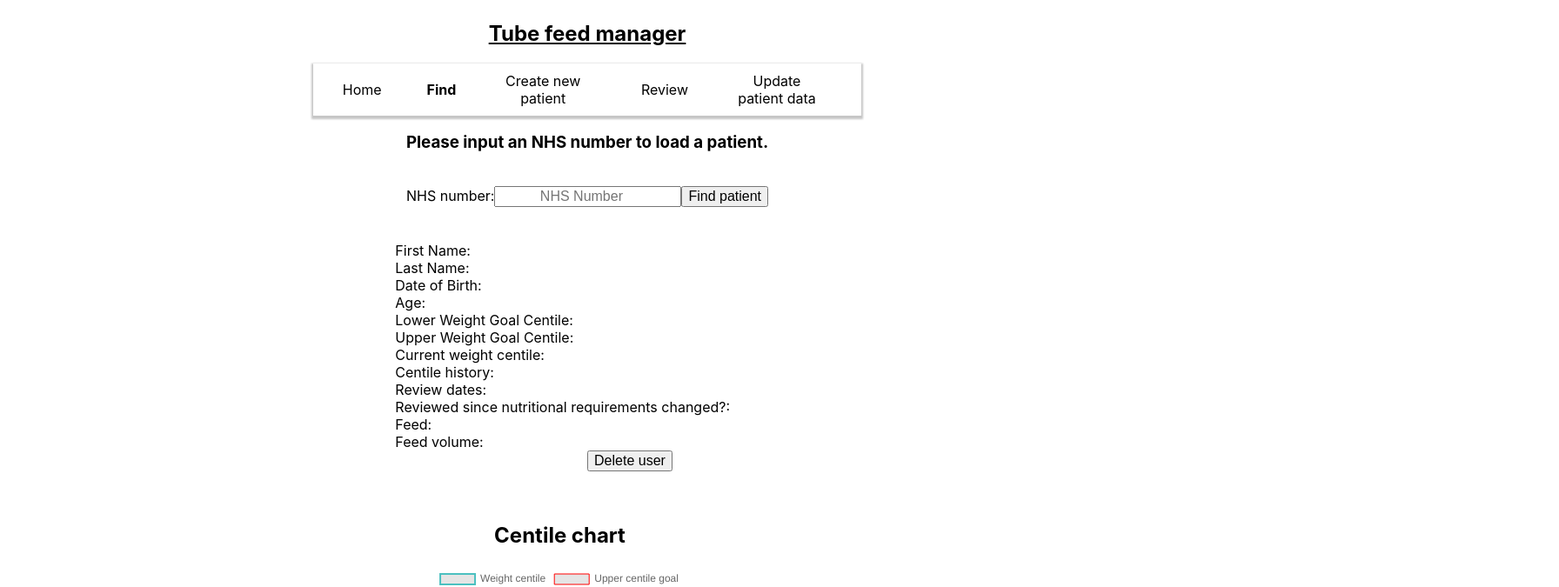
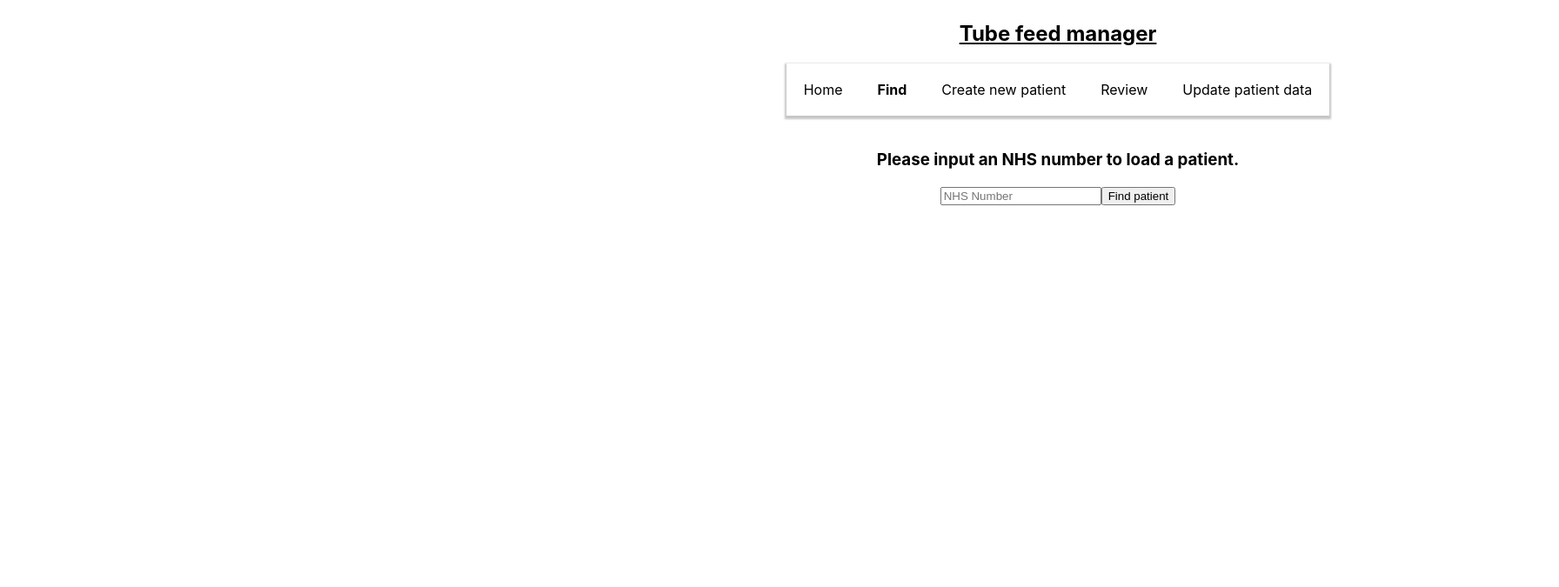
Before and after one commit to dessertivore/tube-feed-manager, a React (Create React App) app in the folder frontend/: page /Find in a window 1280 px wide. Shown: the top 675 px of the page at 87% size, 1792 px wide, since content can reach past the window. Built offline with nearby package versions, Linux system fonts and the light colour scheme.

Commit message:
Update forms and navbar to look tidier

```diff
--- a/frontend/src/Pages/App.js
+++ b/frontend/src/Pages/App.js
@@ -52,7 +52,7 @@ const Main = () => {
  */
 
 const App = () => (
-  <div className='app'>
+  <div className="app">
     <h1>Tube feed manager</h1>
     <Navigation />
     <Main />
--- a/frontend/src/Pages/Find.js
+++ b/frontend/src/Pages/Find.js
@@ -72,9 +72,9 @@ function MyForm() {
           setReviewedGraph(responseData['reviewed'])
           setFeedname(responseData['feed_name']);
           setFeedvolume(responseData['feed_volume'])
-          // make delete button visible
-          document.getElementById("deletebutton").style.visibility = "visible";
-          document.getElementById("chart").style.visibility = "visible";
+          // make patient info and delete button visible
+          document.getElementById('FindApp').style.display = "block";
+
 
         } else {
           console.error('Failed to fetch data from the server.');
@@ -88,9 +88,7 @@ function MyForm() {
           setAllcentiles(responseData['']);
           setReviewed(responseData['']);
           setFeedname(responseData['']);
-          setFeedvolume(responseData[''])
-          document.getElementById("deletebutton").style.visibility = "hidden";
-
+          setFeedvolume(responseData['']);
         }
       } catch (error) {
         console.error('Error:', error);
@@ -119,9 +117,8 @@ function MyForm() {
     return (
       <div>
         <br />
+        <h3>Please input an NHS number to load a patient.</h3>
         <form onSubmit={handleSearchSubmit}>
-          <label>
-            NHS number:
             <input
               label = "NHS Number"
               inputStyle="box"
@@ -131,19 +128,15 @@ function MyForm() {
               value={data.NHS_no}
               onChange={handleChange}
             />
-          </label>
-
           <button type="submit">Find patient</button>
         </form>
         <br />
 
-
         {data ? (
-          <div id='FindApp'>
+          <div id='FindApp' class ="hidden">
             {firstname !== 0 && lastname!== 0 && dob!== 0 && lowergoalcentile!== 0 && uppergoalcentile!== 0 ? (
-              <div >
+              <div>
                 <br />First Name: {firstname}
-
                 <br />Last Name: {lastname}
                 <br />Date of Birth: {dob}
                 <br />Age: {age}
@@ -155,28 +148,27 @@ function MyForm() {
                 <br />Reviewed since nutritional requirements changed?: {reviewedSinceChange}
                 <br />Feed: {feed_name}
                 <br />Feed volume: {feed_volume}
-
+                <button id = 'deletebutton'  onClick = {deleteUser}>Delete user</button>
+                <br></br>
+                <br></br>
+                <h2>Centile chart</h2>
+                <div id = "chart">
+                  <div><canvas id="acquisitions"></canvas></div>
+                  <LineChart reviewed={reviewedgraph} allcentiles={allcentilesgraph} upper={uppergoalcentile} lower = {lowergoalcentile} />
+              </div>
               </div>
             ) : (
-              <p>Loading data...</p>
-
+              <p>No data...</p>
             )}
           </div>
         ) : null}
-         <button id = 'deletebutton' class = "hidden" onClick = {deleteUser}>Delete user</button>
-              <div id = "chart" class ="hidden">
-              <br></br>
-              <br></br>
-                <h2>Centile chart</h2>
-                <div><canvas id="acquisitions"></canvas></div>
-                <LineChart reviewed={reviewedgraph} allcentiles={allcentilesgraph} upper={uppergoalcentile} lower = {lowergoalcentile} />
-              </div>
+
       </div>
     );
   }
 
-  /**
- * Find component that serves as the main page for searching and displaying patient information.
+/**
+ * Find component: serves as the main page for searching and displaying patient information.
  * @component
  * @returns {JSX.Element} Find component.
  */
@@ -184,13 +176,8 @@ function MyForm() {
 const Find= () => {
     return(
       <div className="App">
-            <h3>Please input an NHS number to load a patient.</h3>
-
-          <MyForm />
-          <br />
+        <MyForm />
         <br />
-
-
       </div>
     );
     }
--- a/frontend/src/Pages/Home.js
+++ b/frontend/src/Pages/Home.js
@@ -1,6 +1,6 @@
 const Home= () => {
     return(
-      <div className="app">
+      <div>
           <h3>Welcome to my tube feed management software.</h3>
           <br />
           <p>Current features are: create user, read user, update user, delete user.
--- a/frontend/src/Pages/Insert.js
+++ b/frontend/src/Pages/Insert.js
@@ -76,10 +76,12 @@ function InsertForm() {
               onFocus={(e) => e.target.type = 'date'}
               onBlur={(e) => e.target.type = ''}
               placeholder='Review date'
-              type="date"
               name = "dob"
               value={data.dob}
-              onChange={(e) => setData({ ...data, dob: (e.target.value)})}
+              onChange={(e) => {
+                const dateValue = new Date(e.target.value);
+                setData({ ...data, dob: (e.target.value)});
+              }}
             />
           <br />
 
--- a/frontend/src/Pages/Update.js
+++ b/frontend/src/Pages/Update.js
@@ -57,10 +57,12 @@ function UpdateForm() {
               onFocus={(e) => e.target.type = 'date'}
               onBlur={(e) => e.target.type = ''}
               placeholder='Birth date'
-              type="date"
               name = "dob"
               value={data.dob}
-              onChange={(e) => setData({ ...data, dob: (e.target.value)})}
+              onChange={(e) => {
+                const dateValue = new Date(e.target.value);
+                setData({ ...data, dob: (e.target.value)});
+              }}
             />
           <br />
 
--- a/frontend/src/index.css
+++ b/frontend/src/index.css
@@ -1,46 +1,33 @@
 * {
   box-sizing: border-box;
+  justify-items: center;
+}
+
+.app {
+  width:90%;
+  text-align: center;
+  align-items: center;
+  text-justify: center;
+  position: absolute;
 }
 
 h1 {
-  text-align: center;
   text-decoration: underline;
   font-size:x-large;
 }
 
-footer {
-  font-style: italic;
+h2 {
+  margin-left: -40%;
   text-align: center;
 }
-
-label, button, input {
-  font-size: medium;
-  text-align: center;
-  align-items: center;
-  align-content: center;
-}
-
-input:focus {
-  height:100%;
-  font-size: medium;
-
-}
-
-p {
-  text-align: center;
-  text-justify: inter-cluster;
-}
-
 #FindApp {
   text-align: left;
-  margin-left: 15% !important;
+  margin-left: 30% !important;
 }
 
 body {
   font-size: medium;
-  text-align: center;
-  display: flex;
-  justify-content: center; /* Horizontal centering */
+  justify-items: center; /* Horizontal centering */
   align-items: center; /* Vertical centering */
   font-family: -apple-system, BlinkMacSystemFont, 'Segoe UI', 'Roboto', 'Oxygen',
     'Ubuntu', 'Cantarell', 'Fira Sans', 'Droid Sans', 'Helvetica Neue',
@@ -49,73 +36,55 @@ body {
   -moz-osx-font-smoothing: grayscale;
 }
 
-
 code {
   font-family: source-code-pro, Menlo, Monaco, Consolas, 'Courier New',
     monospace;
 }
 
-
 html {
   box-sizing: border-box;
 }
 
+.hidden {
+  display: none;
+}
 
+nav {
+  display: flex;
+  justify-content: space-around; /* or other appropriate justification */
+  align-items: center;
+}
 
-.hidden {
-  display: block;
+nav ul {
+  list-style-type: none;
+  padding: 0;
+  margin: 0;
+  display: flex;
+  background-color: #fff;
+  color: black;
+  box-shadow: 0 2px 2px 2px rgba(9, 9, 9, 0.23);
+  height: 60px;
+  align-items: center;
 
 }
 
-.app {
-  width:90%;
-  text-align: center;
-  align-items: flex-start;
-  position: relative;
-  padding: 0;
-  margin-left: auto;
-
-}
-
-
-nav ul {
-  height: 60px;
-  width: 100%;
-  display: flex;
-  align-items: center;
-  position: relative;
-  padding: 0.5rem 0.5rem;
-  background-color: #fff;
-  color: black;
-  box-shadow: 0 2px 2px 2px rgba(9, 9, 9, 0.23);
-  margin-left: auto;
-}
-
 nav ul li {
-  list-style-type: none;
-  margin: 0 1rem;
-
+  margin: 0 10px; /* adjust as needed */
 }
 
 nav ul li a {
-  color: rgb(0, 0, 0);
   text-decoration: none;
-  display: block;
-  height: 60%;
+  color: black;
   padding: 10px;
-  width: 90%;
+  transition: font-weight 0.3s ease;
 }
 
 li a:hover, .active {
-  font-weight: 700;
+  font-weight: bolder;
 }
 
 h1 {
   margin-bottom: 20px;
-}
-
-h2 {
-  text-align: center;
 }
 
 p {
@@ -123,12 +92,10 @@ p {
 }
 
 #chart {
-  align-items: center !important;
-  padding-left: 20%;
   width: 70%;
   height:50%;
 }
 
 #deletebutton {
-  margin-left: 50%;
+  margin-left: 30%;
 }
```
Also changed, not shown: frontend/src/Pages/Review.js (+33 -10 lines), 1 other file (tests, documents, lock files or other folders). Lines whose indentation alone changed are shown as unchanged.
